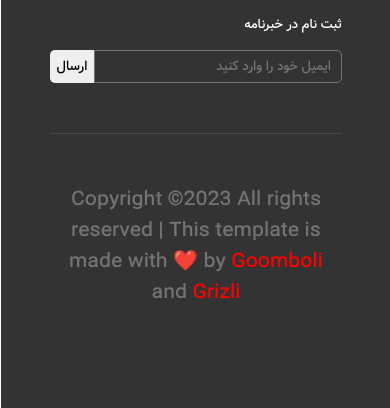
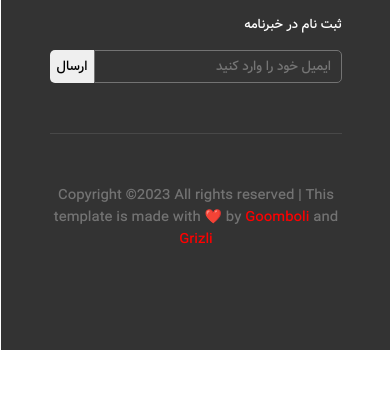
Before and after one commit to im-marzieh/project1, a plain HTML site: page inex.html in a window 390 px wide. Shown: the part 10194-10602 px from the top of the page. After the commit the page ends 10544 px from the top, so only its background shows below. Drawn offline with nearby package versions, Linux system fonts and the light colour scheme.

Commit message:
we changed copyright text style

```diff
--- a/css/responsive.css
+++ b/css/responsive.css
@@ -66,6 +66,11 @@
      .footer-top .footer-social {
          width: 100% !important;
          margin-bottom: 25px;
+     }
+
+     .footer .copyright p {
+         color: #737373;
+         font-size: 14px !important;
      }
  }
 
```
